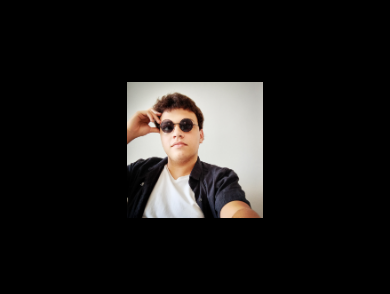
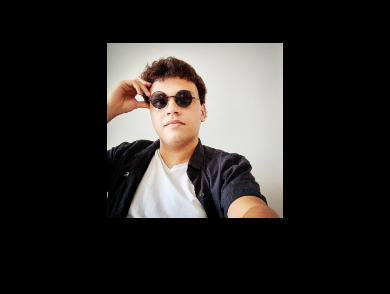
Before and after one commit to Mainardi18/meu-portifolio, a plain HTML site: page about.html in a window 390 px wide. Shown: the part 84-378 px from the top of the page. Drawn offline with nearby package versions, Linux system fonts and the light colour scheme.

Commit message:
Add files via upload

```diff
--- a/styles/styles.css
+++ b/styles/styles.css
@@ -45,7 +45,7 @@ body
 
 .Apresentacao
 {
-    padding: 5% 10%;
+    padding: 5% 15%;
     display: flex;
     align-items: center;
     justify-content: space-between;
@@ -90,7 +90,7 @@ body
 {
     font-family: var(--fonte-primaria);
     font-weight: 400;
-    font-size: 24px;
+    font-size: 1.5rem;
 }
 
 .Apresentacao__link__navegacao
@@ -154,7 +154,7 @@ body
     .Apresentacao
     {
         flex-direction: column-reverse;
-        padding: 15%;
+        padding: 5%;
     }
     .Apresentacao__conteudo
     {
```
